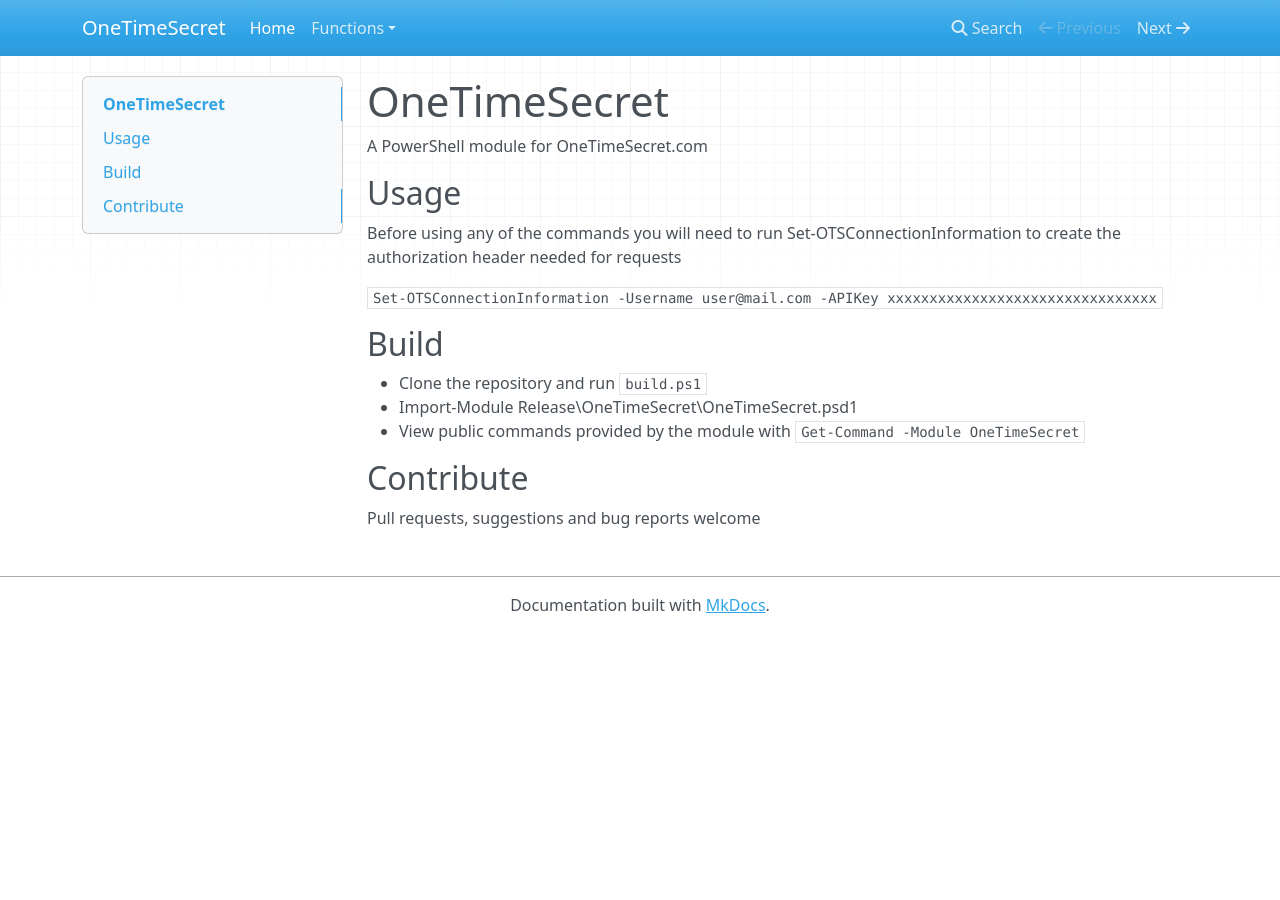
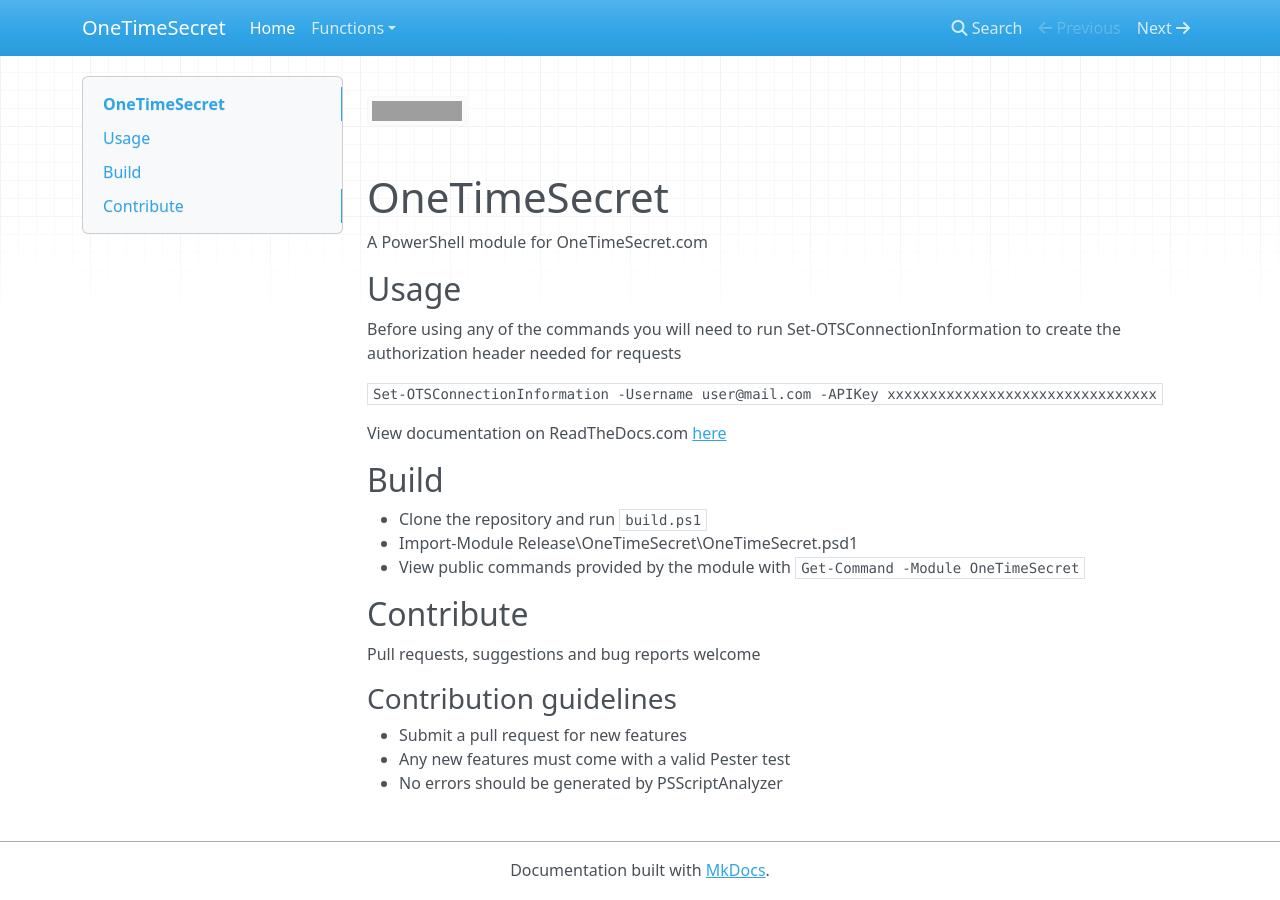
Before and after one commit to chelnak/OneTimeSecret, an MkDocs documentation site: the page built from docs/index.md, in a window 1280 px wide. Built offline with MkDocs 1.6.1, drawn with Linux system fonts in a browser that asks for light colours; nearby versions of some CDN libraries; old or Windows-style settings are respelled for this version of MkDocs; grey boxes are pictures that could not be loaded.

Commit message:
bug fixes

```diff
--- a/appveyor.yml
+++ b/appveyor.yml
@@ -10,3 +10,4 @@
   - ps: Install-Module -Name Psake, Pester, PSScriptAnalyzer, PlatyPS -Force
 test_script:
   - ps: .\build.ps1 -Task Analyze
+  - ps: Get-Variable
--- a/docs/index.md
+++ b/docs/index.md
@@ -8,6 +10,8 @@
 
 `Set-OTSConnectionInformation -Username user@mail.com -APIKey xxxxxxxxxxxxxxxxxxxxxxxxxxxxxxxx`
 
+View documentation on ReadTheDocs.com [here](http://onetimesecret.readthedocs.io/en/latest/)
+
 ## Build
 
 - Clone the repository and run `build.ps1`
@@ -17,3 +21,9 @@
 ## Contribute
 
 Pull requests, suggestions and bug reports welcome
+
+### Contribution guidelines
+
+- Submit a pull request for new features
+- Any new features must come with a valid Pester test
+- No errors should be generated by PSScriptAnalyzer
```
Also changed, not shown: other parts of docs/index.md (+2 -0 lines), README.md (+8 -0 lines), 6 other files.
